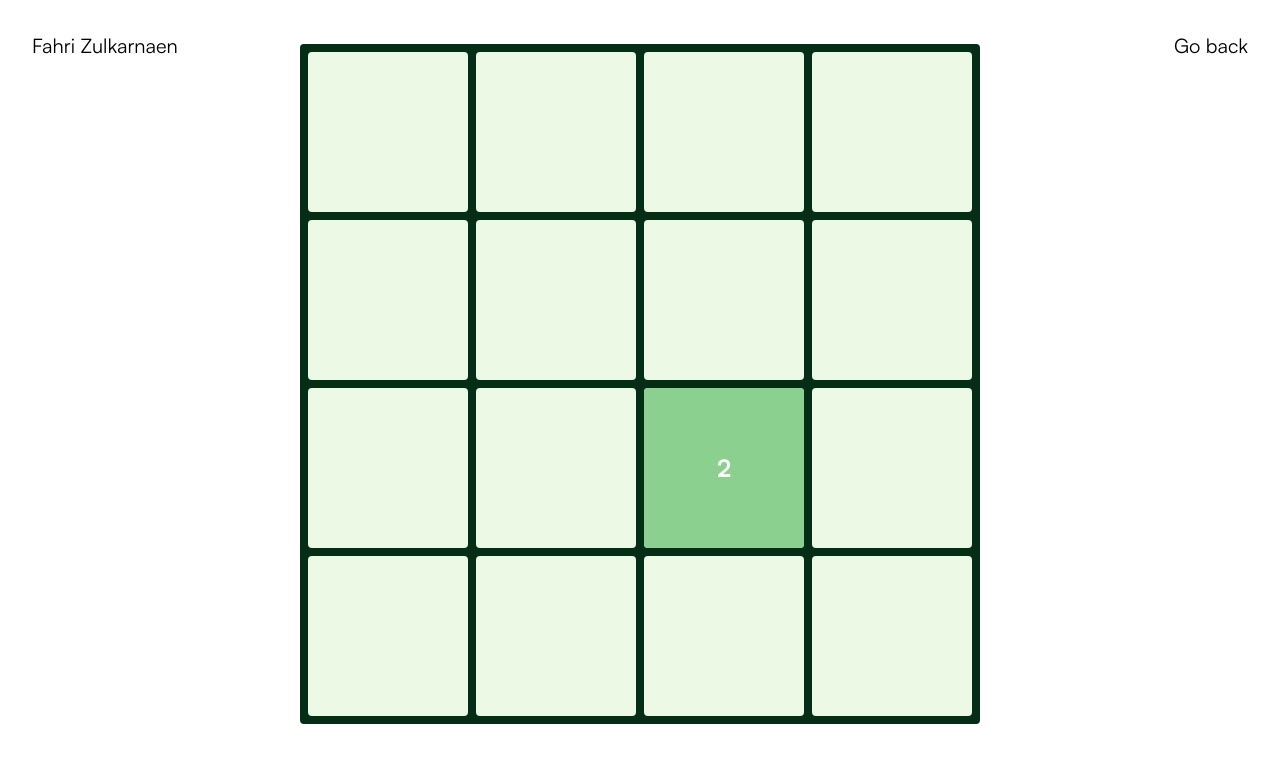
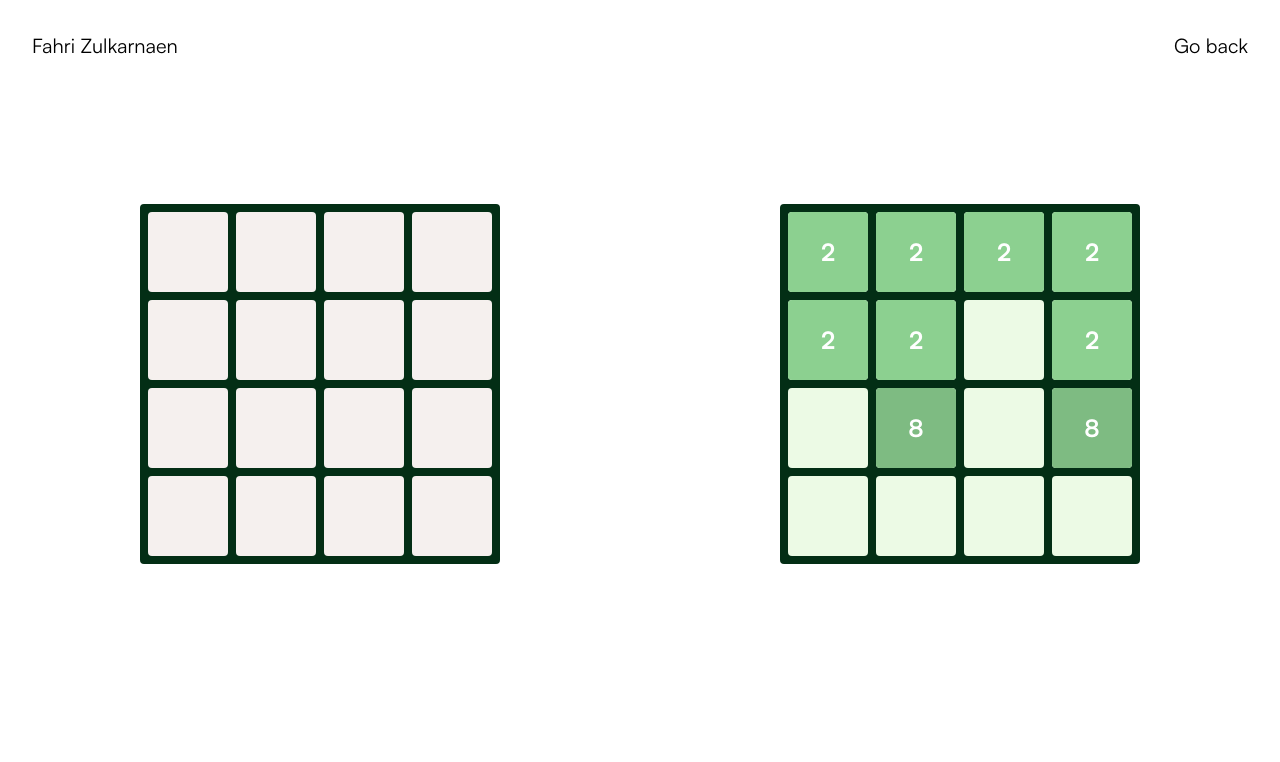
Before and after one commit to fahrimz/fahrimz.github.io, an Astro site: page /explorations/2048 in a window 1280 px wide. Built offline with nearby package versions, Linux system fonts and the light colour scheme; Astro itself is replaced by a stand-in of ours.

Commit message:
feat: implement dual board rendering with color differentiation for previous and current states

```diff
--- a/src/components/Game2048.tsx
+++ b/src/components/Game2048.tsx
@@ -15,43 +15,28 @@ type Coord = {
 
 const BOARD_SIZE = 4; // 4x4 grid. If you change this, adjust the grid-cols below accordingly.
 
-const colorBase = "#ECFAE5";
-const colorArray = [
-  "#8CD090",
-  "#85C689",
-  "#7EBB82",
-  "#77B17B",
-  "#70A774",
-  "#699D6E",
-  "#619267",
-  "#5A8860",
-  "#537E59",
-  "#4C7452",
-  "#45694B",
-  "#3E5F44",
-];
-
-/**
- * Get the color associated with a tile value.
- * @param value The tile value.
- * @returns The corresponding color as a string.
- */
-const getColor = (value: number): string => {
-  const colors: Record<number, string> = colorArray
+const Board = ({
+  coords,
+  setCoords,
+  console,
+  colorArray,
+}: {
+  coords: Coord[];
+  setCoords: React.Dispatch<React.SetStateAction<Coord[]>>;
+  console: { log: (message: string) => void };
+  colorArray: string[];
+}) => {
+  const screenWidth = useScreenWidth();
+  const tileBaseColor = colorArray[0];
+  const tileColors = colorArray.slice(1);
+  const tileColorMap: Record<number, string> = tileColors
     .map((color, index) => ({
       [Math.pow(2, index + 1)]: color, // 2, 4, 8, ..., 2048
     }))
     .reduce((acc, cur) => ({ ...acc, ...cur }), {});
 
-  return colors[value] || colorBase;
-};
-
-const Board = () => {
-  const screenWidth = useScreenWidth();
-  const [coords, setCoords] = useState<Coord[]>([]);
-
   const CELL_SIZE = useMemo(
-    () => (screenWidth * 0.8) / BOARD_SIZE,
+    () => (screenWidth * 0.4) / BOARD_SIZE,
     [screenWidth]
   );
 
@@ -66,15 +51,21 @@ const Board = () => {
 
   const initialCells = Array.from(
     { length: BOARD_SIZE * BOARD_SIZE },
-    (_, index) => <Tile key={index} cellSize={CELL_SIZE} />
+    (_, index) => (
+      <Tile key={index} cellSize={CELL_SIZE} color={tileBaseColor} />
+    )
   );
 
   useEffect(() => {
-    initialize();
-    // mockInitialize();
+    // initialize();
+    mockInitialize();
   }, []);
 
   useEffect(() => {
+    console.log(
+      JSON.stringify(coords.map((z) => ({ x: z.x, y: z.y, value: z.value })))
+    );
+
     console.log(
       JSON.stringify(
         coords.map(
@@ -93,17 +84,25 @@ const Board = () => {
   };
 
   const mockInitialize = () => {
-    setCoords([
-      { id: generateCoordId(), x: 0, y: 0, value: 4, status: "moved" },
-      { id: generateCoordId(), x: 1, y: 0, value: 2, status: "moved" },
-      { id: generateCoordId(), x: 2, y: 0, value: 2, status: "moved" },
-      { id: generateCoordId(), x: 3, y: 0, value: 2, status: "moved" },
-      { id: generateCoordId(), x: 0, y: 1, value: 2, status: "moved" },
-      { id: generateCoordId(), x: 1, y: 1, value: 2, status: "moved" },
-      { id: generateCoordId(), x: 3, y: 1, value: 2, status: "moved" },
-      { id: generateCoordId(), x: 1, y: 2, value: 8, status: "moved" },
-      { id: generateCoordId(), x: 3, y: 2, value: 8, status: "moved" },
-    ]);
+    const array = [
+      { x: 0, y: 0, value: 2 },
+      { x: 1, y: 0, value: 2 },
+      { x: 2, y: 0, value: 2 },
+      { x: 3, y: 0, value: 2 },
+      { x: 0, y: 1, value: 2 },
+      { x: 1, y: 1, value: 2 },
+      { x: 3, y: 1, value: 2 },
+      { x: 1, y: 2, value: 8 },
+      { x: 3, y: 2, value: 8 },
+    ];
+
+    setCoords(
+      array.map((coord) => ({
+        ...coord,
+        id: generateCoordId(),
+        status: "moved",
+      }))
+    );
   };
 
   const getAvailableCoords = (coords: Coord[]) => {
@@ -159,11 +158,6 @@ const Board = () => {
     return null;
   };
 
-  const tileCanMove = (coord: Coord, direction: Direction): boolean => {
-    const newCoord = getNewCoord(coord, direction);
-    return Boolean(newCoord);
-  };
-
   const moveCoord = (
     coord: Coord,
     coords: Coord[],
@@ -183,7 +177,9 @@ const Board = () => {
     );
 
     if (!collidedCoord) {
-      return { ...newCoordCandidate, status: "moved" }; // No collision, move to new position
+      // No collision, move to new position
+      // return { ...newCoordCandidate, status: "moved" };
+      return moveCoord(newCoordCandidate, coords, direction); // Recursively move until no collision
     }
 
     if (
@@ -214,7 +210,8 @@ const Board = () => {
   const onMove = useCallback(
     (direction: Direction) => {
       // TODO:
-      // change from moving per-tile to sliding until boundary or collision
+      // [done] change from moving per-tile to sliding until boundary or collision
+      // when there's [2, 2, 2, 2] and move left, it should become [4, 2, 2, 0]
 
       // group coordinates by direction first, then move each group
       const isVertical = direction === "up" || direction === "down";
@@ -292,7 +289,7 @@ const Board = () => {
             <Tile
               value={computedPosition.value}
               cellSize={CELL_SIZE}
-              color={getColor(computedPosition.value)}
+              color={tileColorMap[computedPosition.value] || tileBaseColor}
             />
           </div>
         ))}
@@ -317,14 +314,14 @@ const Tile = ({
 }: {
   value?: number;
   cellSize: number;
-  color?: string;
+  color: string;
 }) => {
   return (
     <div
       style={{
         width: cellSize,
         height: cellSize,
-        backgroundColor: color || colorBase,
+        backgroundColor: color,
       }}
       className="rounded flex items-center justify-center text-2xl font-bold text-white"
     >
@@ -334,9 +331,61 @@ const Tile = ({
 };
 
 const Game2048 = () => {
+  const [prevCoords, setPrevCoords] = useState<Coord[]>([]);
+  const [coords, setCoords] = useState<Coord[]>([]);
+
+  const colorArrayGreen = [
+    "#ECFAE5",
+    "#8CD090",
+    "#85C689",
+    "#7EBB82",
+    "#77B17B",
+    "#70A774",
+    "#699D6E",
+    "#619267",
+    "#5A8860",
+    "#537E59",
+    "#4C7452",
+    "#45694B",
+    "#3E5F44",
+  ];
+
+  const colorArrayRed = [
+    "#F5F0EE",
+    "#EEE2DF",
+    "#E8D3D1",
+    "#E1C5C2",
+    "#DBB6B3",
+    "#D4A8A5",
+    "#CE9996",
+    "#C78B87",
+    "#C07C79",
+    "#BA6E6A",
+    "#B35F5B",
+    "#AD514D",
+    "#A6423E",
+  ];
+
   return (
-    <div className="flex flex-col items-center justify-center h-screen">
-      <Board />
+    <div className="flex flex-row items-center justify-center h-screen">
+      {/* previous board state */}
+      <Board
+        coords={prevCoords}
+        setCoords={() => undefined}
+        console={{ log: () => undefined }}
+        colorArray={colorArrayRed}
+      />
+
+      {/* the real board currently being played */}
+      <Board
+        coords={coords}
+        setCoords={(newCoords) => {
+          setPrevCoords(coords); // Save current state as previous
+          setCoords(newCoords);
+        }}
+        console={console}
+        colorArray={colorArrayGreen}
+      />
     </div>
   );
 };
```
